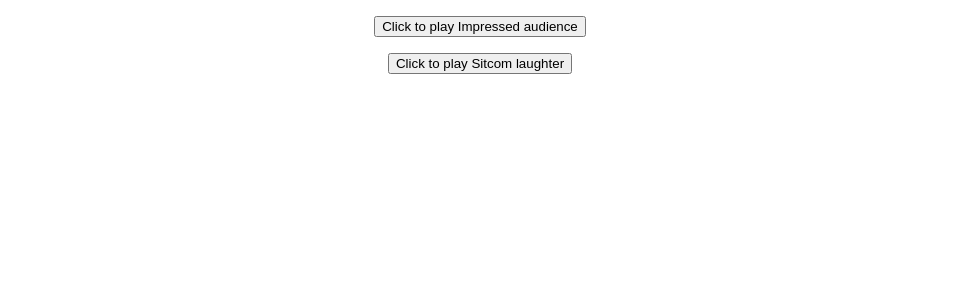
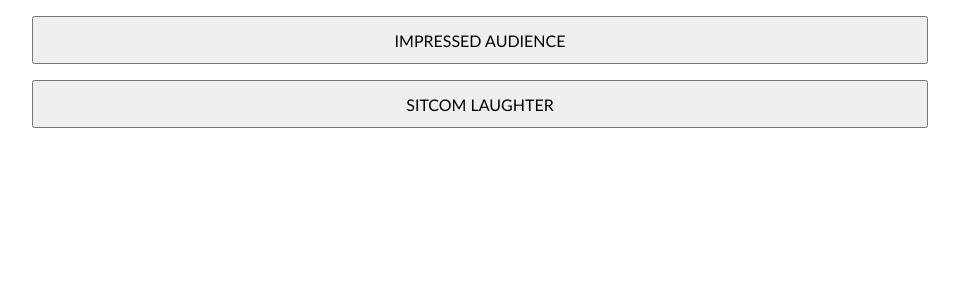
Before and after one commit to iamvetle/sound-effects, a Nuxt app: page / in a window 1280 px wide. Shown: the top 300 px of the page, without its empty margins (160-1119 px from the left). Built offline with nearby package versions, Linux system fonts and the light colour scheme.

Commit message:
Make buttons wider

```diff
--- a/components/SoundEffect.vue
+++ b/components/SoundEffect.vue
@@ -1,9 +1,9 @@
 <template>
 	<div>
 		<audio ref="audioRef" :src="soundeffect.src"></audio>
-		<audio-button @click="playAudio"
-			>Click to play {{ soundeffect.title }}</audio-button
-		>
+		<audio-button @click="playAudio" class="audiobutton">{{
+			soundeffect.title
+		}}</audio-button>
 	</div>
 </template>
 
@@ -43,4 +43,12 @@
 	audio {
 		display: none;
 	}
+	.audiobutton {
+		font-family: "Trebuchet MS", "Lucida Sans Unicode", "Lucida Grande",
+			"Lucida Sans", Arial, sans-serif;
+		height: 3em;
+		width: 70vw;
+		text-transform: uppercase;
+		font-size: 16px;
+	}
 </style>
```
